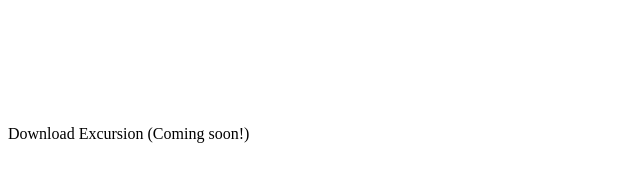
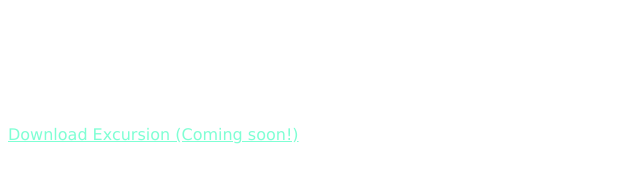
Before and after one commit to curtisolson87/excursion, a plain HTML site: page index.html in a window 1280 px wide. Shown: the whole page, without its empty margins (0-640 px from the left). Drawn offline with Linux system fonts and the light colour scheme.

Commit message:
Updated link

```diff
--- a/index.html
+++ b/index.html
@@ -7,6 +7,6 @@
   </head>
   <body>
     <h1>Discover hidden places in the world around you</h1>
-    <p>Download Excursion (Coming soon!)</p>
+    <a class="link" href="#"> Download Excursion (Coming soon!)</a>
   </body>
 </html>
--- a/resources/css/style.css
+++ b/resources/css/style.css
@@ -6,7 +6,9 @@
   text-align: center;
 }
 
-p {
-  color: Aquamarina;
+.link {
+  color: Aquamarine;
   font-size: 16px;
+  text-align: center;
+  font-family: Verdana;
 }
```
